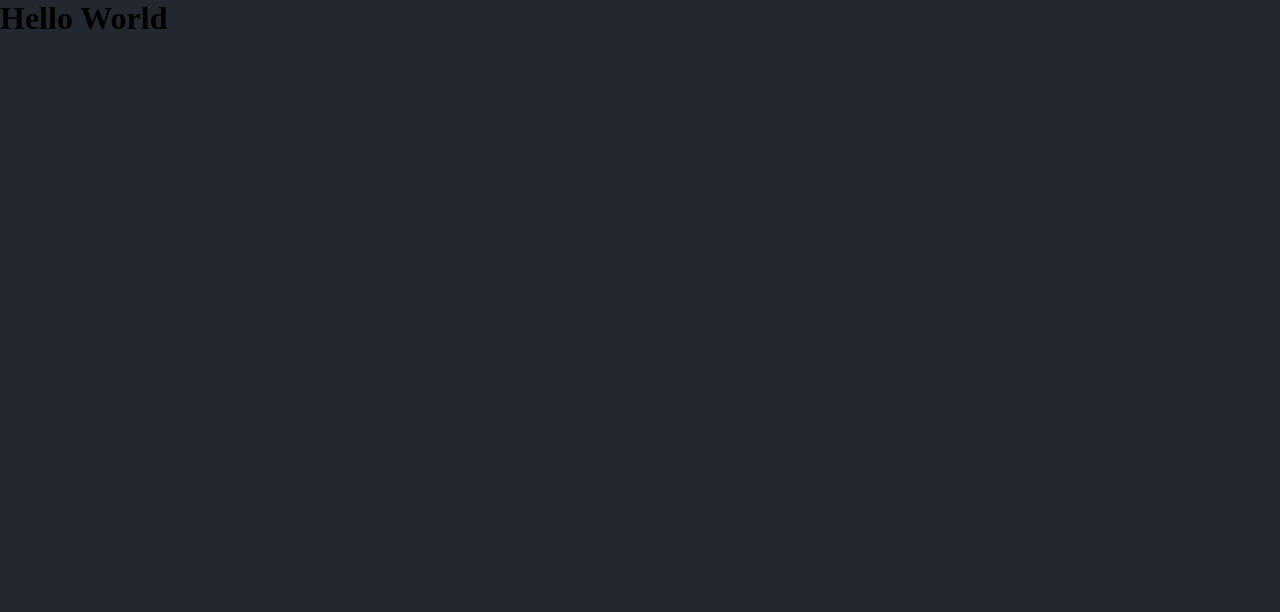
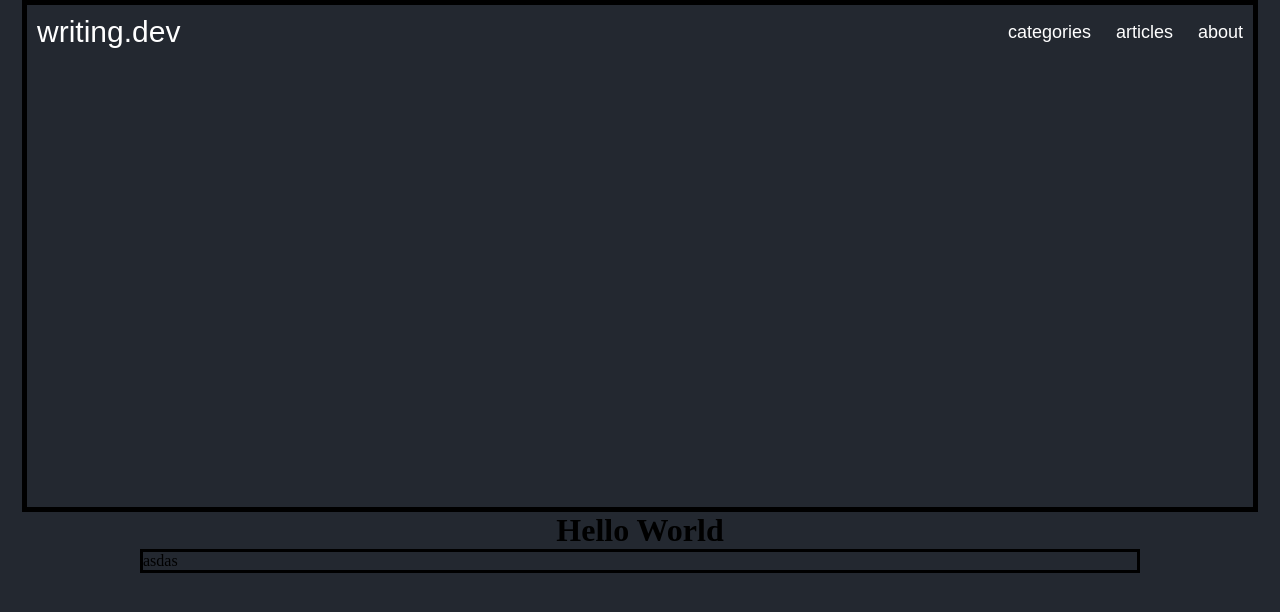
Before and after one commit to erikSug/Training1-HTML-CSS, a plain HTML site: page index.html in a window 1280 px wide. Drawn offline with Linux system fonts and the light colour scheme.

Commit message:
WIP: Criando o header

```diff
--- a/index.css
+++ b/index.css
@@ -4,5 +4,47 @@
   box-sizing: border-box;
 }
 body{
+    display: flex;
+    flex-direction: column;
+    justify-content: center;
+    align-items: center;
     background-color:#232830;
 }
+.poppins {
+  font-family: "Poppins", sans-serif;
+  font-weight: 400;
+  font-style: normal;
+  color: white;
+}
+
+/* HEADER */
+.header{
+    border: 5px solid;
+    height: 512px;
+    width: 100%;
+    max-width: 1236px;
+    padding: 10px;
+}
+.header__top{
+    display: flex;
+    justify-content: space-between;
+    align-items: center;
+}
+.header__logo{
+    font-size: 30px;
+}
+.nav{
+    font-size: 18px;
+    display:flex;
+    gap: 25px;
+}
+.nav__link{
+    text-decoration: none;
+}
+
+
+footer{
+    border: solid;
+    border-color: black;
+    width: 1000px;
+}
--- a/index.html
+++ b/index.html
@@ -7,8 +7,17 @@
     <link rel="stylesheet" href="index.css"/>
 </head>
 <body>
-    <header></header>
+    <header class="header">
+        <div class="header__top">
+            <div class="poppins header__logo">writing.dev</div>
+            <nav class="nav">
+                <a class="nav__link poppins" href="/index.html">categories</a>
+                <a class="nav__link poppins" href="">articles</a>
+                <a class="nav__link poppins" href="">about</a>
+            </nav>
+        </div>
+    </header>
     <h1>Hello World</h1>
-    <footer></footer>
+    <footer>asdas</footer>
 </body>
 </html>
```
Also changed, not shown: assets/Logo.png (added).
